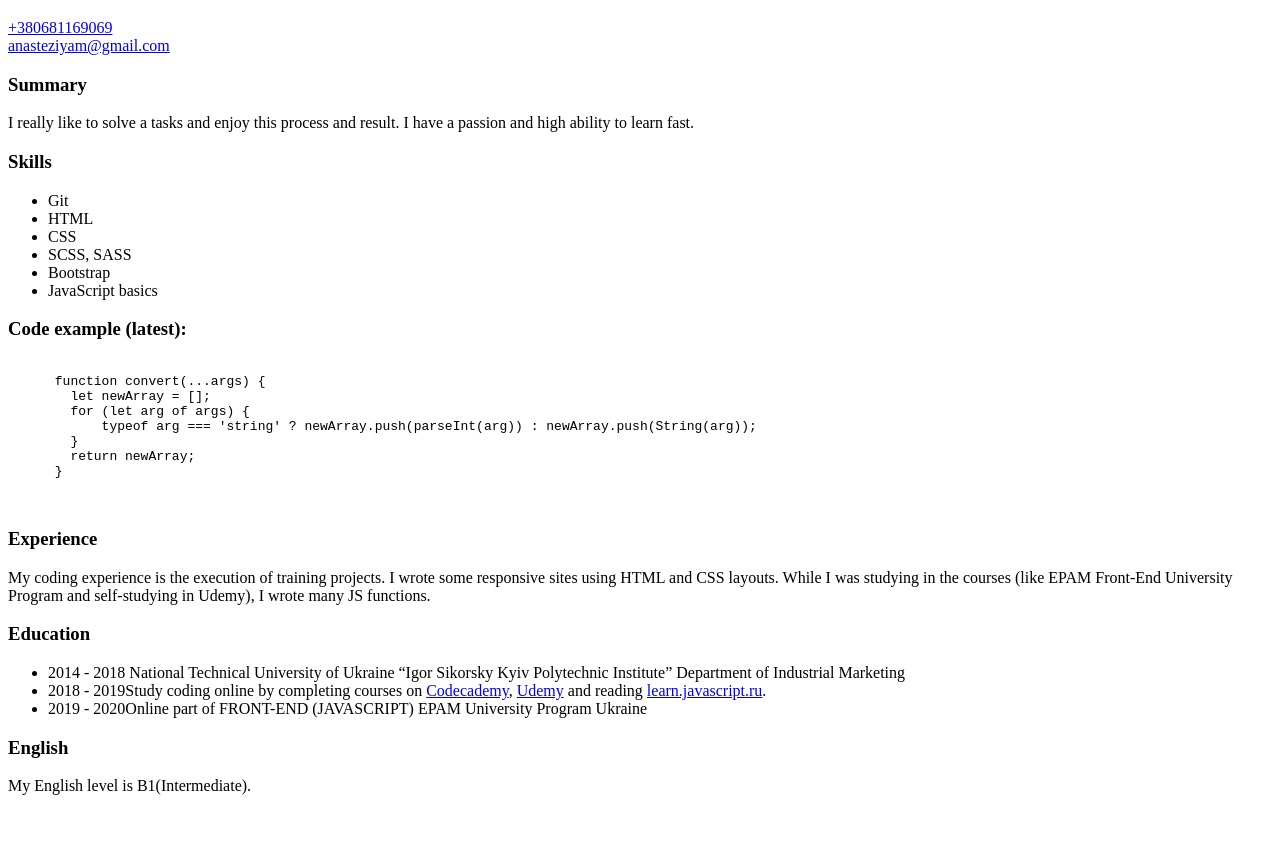
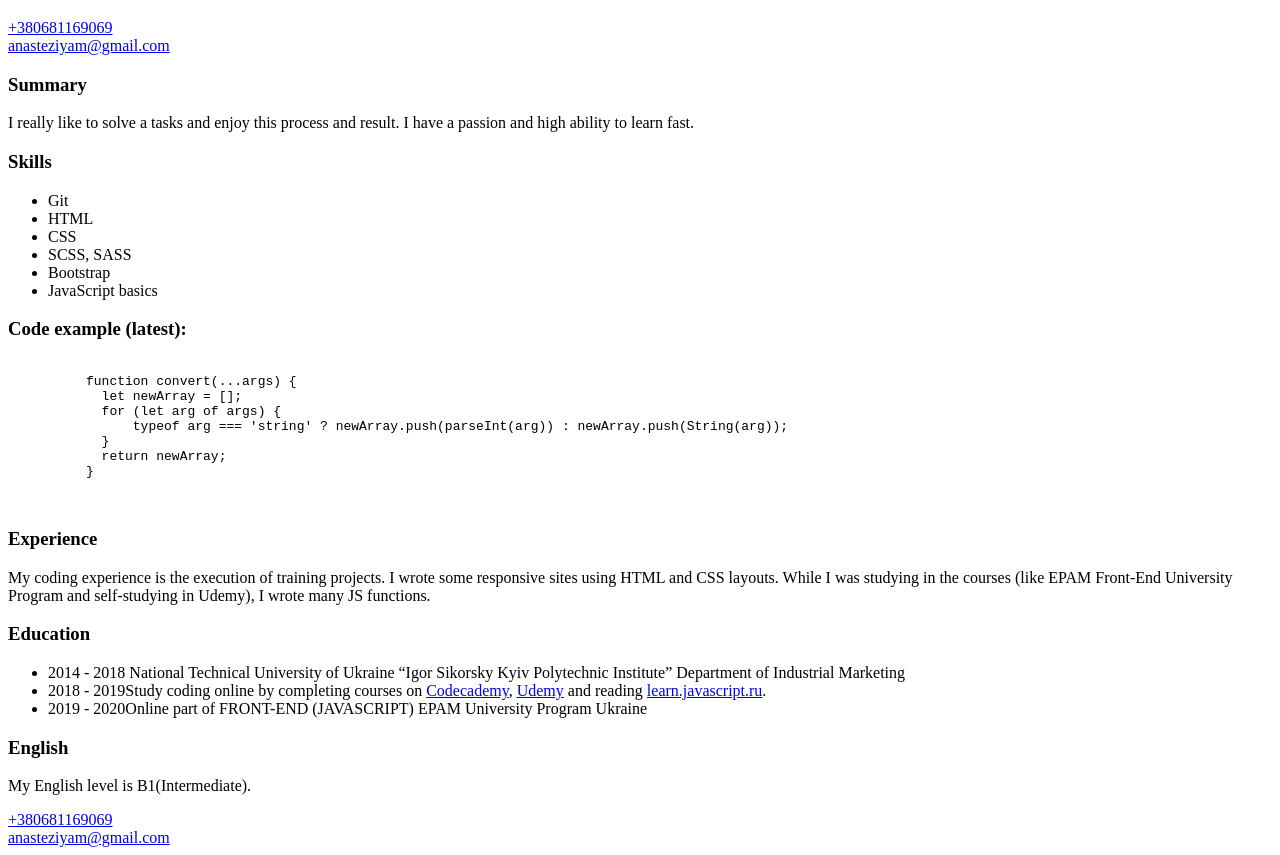
Before and after one commit to NastiaKoval/rsschool-cv, a plain HTML site: page index.html in a window 1280 px wide. Shown: the part 108-963 px from the top of the page. Before the commit the page ends 919 px from the top, so only its background shows below. Drawn offline with Linux system fonts and the light colour scheme.

Commit message:
feat: add semantic tags

```diff
--- a/index.html
+++ b/index.html
@@ -5,14 +5,20 @@
     <title>Resume</title>
   </head>
   <body>
+    <header>
       <h2>Junior Developer Resume</h2>
-    <h1>Nastia Koval</h1>
-    <a href="tel:+380681169069">+380681169069</a>
+      <h1 class="name">Nastia Koval</h1>
+      <a class="tel" href="tel:+380681169069">+380681169069</a>
       <br>
-    <a href="mailto:anasteziyam@gmail.com]">anasteziyam@gmail.com</a>
+      <a class="email" href="mailto:anasteziyam@gmail.com]">anasteziyam@gmail.com</a>
+    </header>
+    <main>
+      <section class="summary">
         <h3>Summary</h3>
         <p>I really like to solve a tasks and enjoy this process and result.
           I have a passion and high ability to learn fast.</p>
+      </section>
+      <section  class="skills">
         <h3>Skills</h3>
         <ul>
           <li>Git</li>
@@ -22,6 +28,8 @@
           <li>Bootstrap</li>
           <li>JavaScript basics</li>
         </ul>
+      </section>
+      <section class="code">
         <h3>Code example (latest):</h3>
         <pre><code>
           function convert(...args) {
@@ -33,11 +41,15 @@
           }
         </code>
         </pre>
+      </section>
+      <section class="experience">
         <h3>Experience</h3>
         <p>My coding experience is the execution of training projects.
           I wrote some responsive sites using HTML and CSS layouts.
           While I was studying in the courses (like EPAM Front-End University Program
           and self-studying in Udemy), I wrote many JS functions.</p>
+      </section>
+      <section class="education">
         <h3>Education</h3>
         <ul>
           <li><span>2014 - 2018</span>
@@ -50,7 +62,16 @@
           <li><span>2019 - 2020</span>Online part of FRONT-END (JAVASCRIPT)
             EPAM University Program Ukraine</li>
         </ul>
+      </section>
+      <section class="english">
         <h3>English</h3>
         <p>My English level is B1(Intermediate).</p>
+      </section>
+    </main>
+    <footer>
+      <a href="tel:+380681169069">+380681169069</a>
+      <br>
+      <a href="mailto:anasteziyam@gmail.com]">anasteziyam@gmail.com</a>
+    </footer>
   </body>
 </html>
```
Lines whose indentation alone changed are shown as unchanged.
